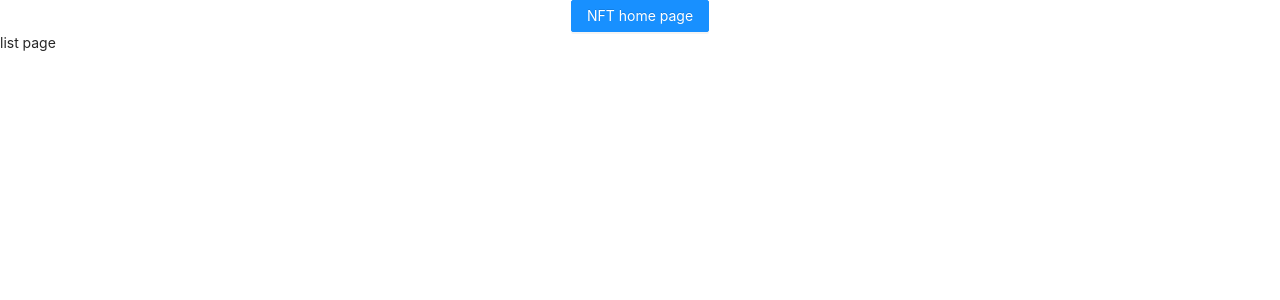
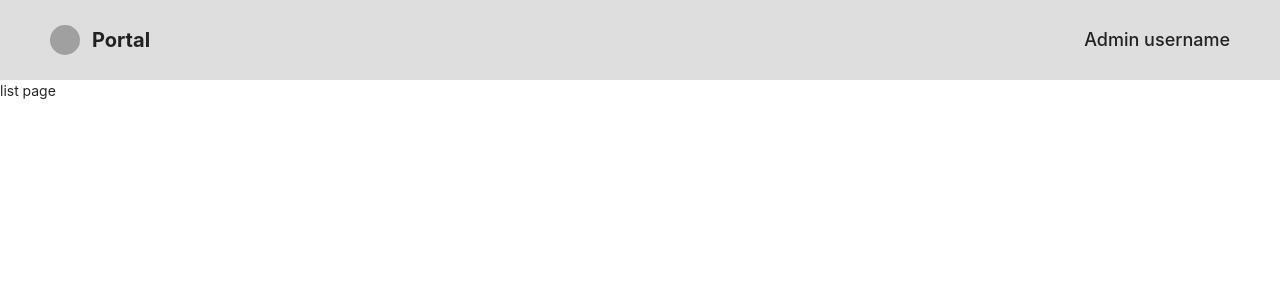
Before and after one commit to tw-bc-group/twbc-nft-admin-portal, a React (Create React App) app: page / in a window 1280 px wide. Shown: the top 300 px of the page. Built offline with nearby package versions, Linux system fonts and the light colour scheme.

Commit message:
feat: add header to app.

```diff
--- a/src/App.css
+++ b/src/App.css
@@ -1,38 +1,30 @@
-.App {
-  text-align: center;
+.header {
+  background: #dedede;
+  display: flex;
+  align-items: center;
+  justify-content: space-between;
+  height: 80px;
 }
 
-.App-logo {
-  height: 40vmin;
-  pointer-events: none;
+.header-left {
+  display: flex;
+  align-items: center;
 }
 
-@media (prefers-reduced-motion: no-preference) {
-  .App-logo {
-    animation: App-logo-spin infinite 20s linear;
-  }
+.logo {
+  width: 30px;
+  height: 30px;
+  border-radius: 50%;
+  background: #a0a0a0;
 }
 
-.App-header {
-  background-color: #282c34;
-  min-height: 100vh;
-  display: flex;
-  flex-direction: column;
-  align-items: center;
-  justify-content: center;
-  font-size: calc(10px + 2vmin);
-  color: white;
+.portal {
+  font-weight: bold;
+  font-size: 20px;
+  margin-left: 12px;
 }
 
-.App-link {
-  color: #61dafb;
+.user-name {
+  font-weight: 500;
+  font-size: 18px;
 }
-
-@keyframes App-logo-spin {
-  from {
-    transform: rotate(0deg);
-  }
-  to {
-    transform: rotate(360deg);
-  }
-}
--- a/src/App.tsx
+++ b/src/App.tsx
@@ -1,18 +1,20 @@
 import React from 'react';
-import { Button } from 'antd';
+import { Layout } from 'antd';
 import NFTList from './routes/list'
-import {
-  BrowserRouter as Router,
-  Routes,
-  Route,
-} from 'react-router-dom';
+import { BrowserRouter as Router, Route, Routes } from 'react-router-dom';
 import './App.css';
+
+const { Header } = Layout
 
 const App = () => (
   <Router>
-    <div className="App">
-      <Button type="primary">NFT home page</Button>
-    </div>
+    <Header className="header">
+      <div className="header-left">
+        <div className="logo" />
+        <div className="portal">Portal</div>
+      </div>
+      <div className="user-name">Admin username</div>
+    </Header>
     <Routes>
       <Route path="/" element={<NFTList/>} />
     </Routes>
```
